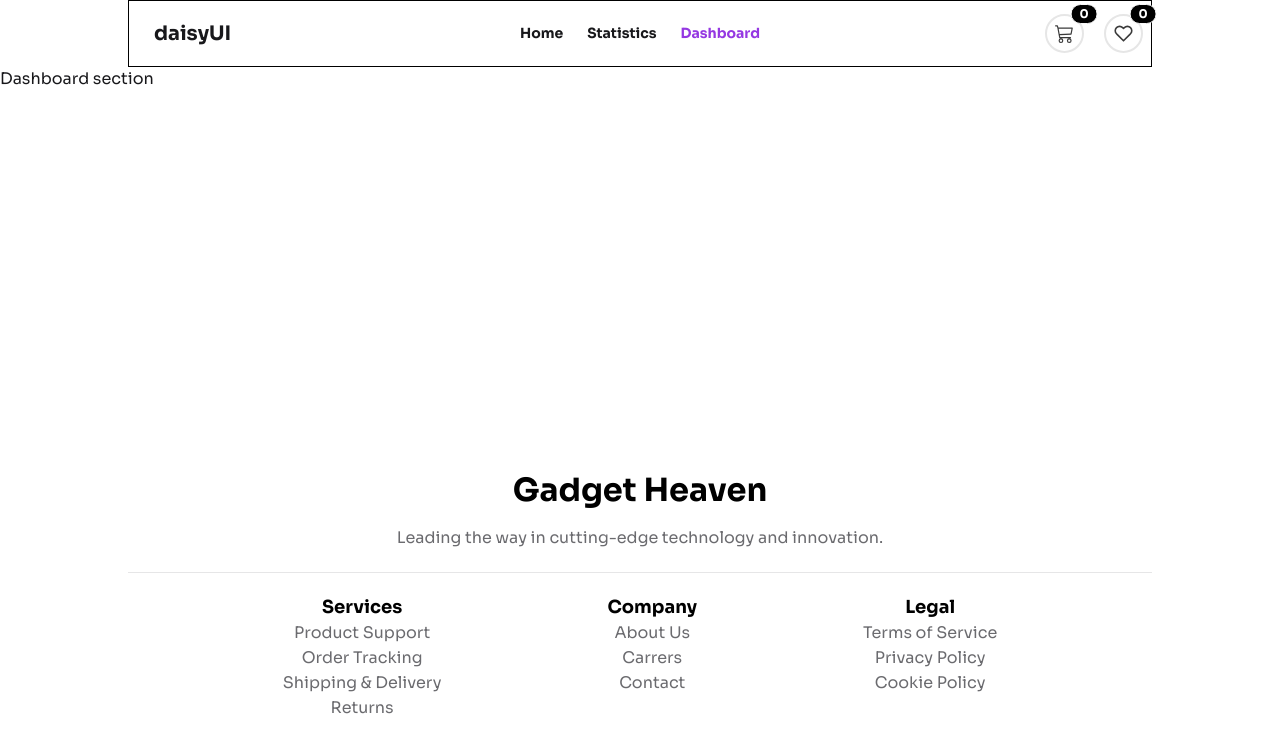
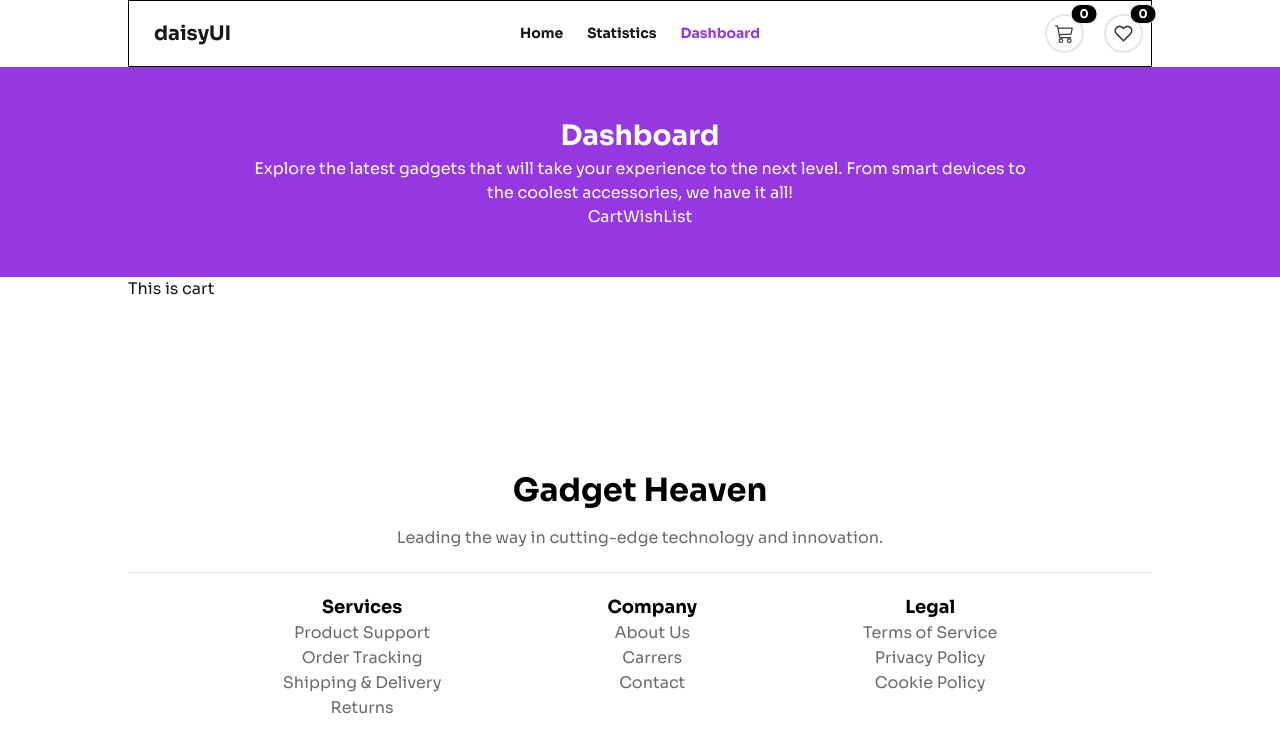
Before and after one commit to aspinchakma/gadget-heaven, a React (Vite) app: page /dashboard in a window 1280 px wide. Shown: the top 752 px of the page. Built offline with nearby package versions, Linux system fonts and the light colour scheme; no server answers.

Commit message:
addign route for carts and wishlist

```diff
--- /dev/null
+++ b/src/Components/Carts.jsx
@@ -0,0 +1,9 @@
+const Carts = () => {
+  return (
+    <div>
+      <h3>This is cart</h3>
+    </div>
+  );
+};
+
+export default Carts;
--- a/src/Components/DashBoard.jsx
+++ b/src/Components/DashBoard.jsx
@@ -1,4 +1,5 @@
 import { useEffect } from "react";
+import { NavLink, Outlet } from "react-router-dom";
 
 const DashBoard = () => {
   useEffect(() => {
@@ -6,7 +7,20 @@ const DashBoard = () => {
   }, []);
   return (
     <div>
-      <h3>Dashboard section</h3>
+      <div className="py-12 text-center bg-[#9538e2] text-white">
+        <h3 className="text-[28px] font-bold">Dashboard</h3>
+        <p className="max-w-[796px] mx-auto">
+          Explore the latest gadgets that will take your experience to the next
+          level. From smart devices to the coolest accessories, we have it all!
+        </p>
+        <div>
+          <NavLink to={``}>Cart</NavLink>
+          <NavLink to={`dashboard/wishlist`}>WishList</NavLink>
+        </div>
+      </div>
+      <div className="w-[90%] lg:w-[80%] mx-auto">
+        <Outlet />
+      </div>
     </div>
   );
 };
--- /dev/null
+++ b/src/Components/WishList.jsx
@@ -0,0 +1,9 @@
+const WishList = () => {
+  return (
+    <div>
+      <h3>This is wish list</h3>
+    </div>
+  );
+};
+
+export default WishList;
--- a/src/main.jsx
+++ b/src/main.jsx
@@ -3,6 +3,7 @@ import { createRoot } from "react-dom/client";
 import { createBrowserRouter, RouterProvider } from "react-router-dom";
 import Accessories from "./Components/Accessories";
 import AllProducts from "./Components/AllProducts";
+import Carts from "./Components/Carts";
 import DashBoard from "./Components/DashBoard";
 import Home from "./Components/Home";
 import Iphones from "./Components/Iphones";
@@ -14,6 +15,7 @@ import ProductDetails from "./Components/ProductDetails";
 import Root from "./Components/Root";
 import SmartWatch from "./Components/SmartWatch";
 import Statistics from "./Components/Statistics";
+import WishList from "./Components/WishList";
 import "./index.css";
 const router = createBrowserRouter([
   {
@@ -58,6 +60,16 @@ const router = createBrowserRouter([
       {
         path: "/dashboard",
         element: <DashBoard />,
+        children: [
+          {
+            index: true,
+            element: <Carts />,
+          },
+          {
+            path: "dashboard/wishlist",
+            element: <WishList />,
+          },
+        ],
       },
       {
         path: "/statistics",
```
